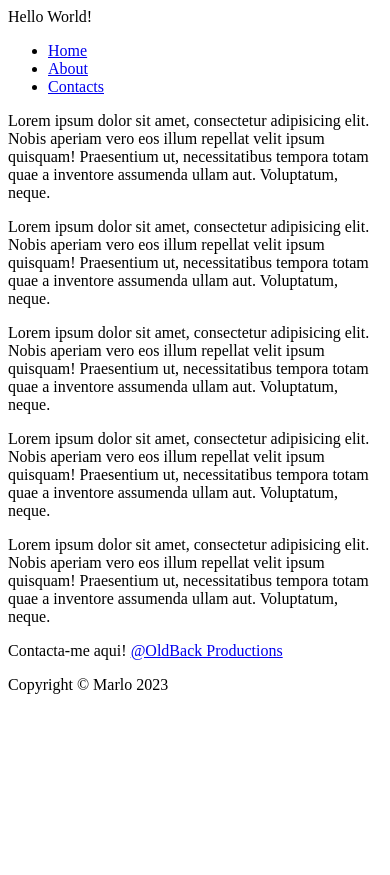
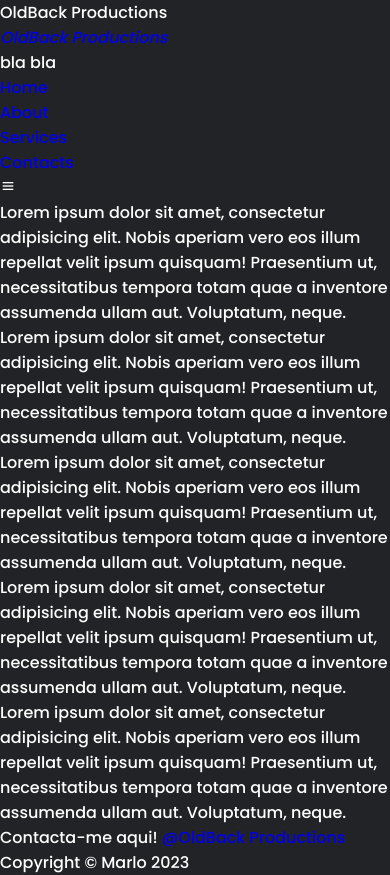
Before and after one commit to marta-almeida-lopes/oldback, a PHP site: page / in a window 390 px wide. Before the commit the page ends 694 px from the top, so only its background shows below. Run offline with PHP 8.4, Linux system fonts and the light colour scheme.

Commit message:
Creating a Responsive Navbar Deleted Hello World on the index PHP file Made changes on the header file: 	- Added Services field 	- Added a navigation icon 	- Added styling

```diff
--- /dev/null
+++ b/css/style.css
@@ -0,0 +1,22 @@
+*{
+    padding: 0;
+    margin: 0;
+    box-sizing: border-box;
+    font-family: 'Poppins', sans-serif;
+    text-decoration: none;
+    list-style: none;
+}
+:root{
+    --bg-color: #222327;
+    --text-color: #fff;
+    --main-color: #29fd53;
+}
+body{
+    min-height: 100vh;
+    background: var(--bg-color);
+    color: var(--text-color);
+}
+
+teste{
+    color: pink;
+}
--- a/html/header.html
+++ b/html/header.html
@@ -2,17 +2,34 @@
 <html lang="en">
 <head>
     <meta charset="UTF-8">
-<meta name="description" contents="OldBack Productions"
-<link rel ="stylesheet" href="style.css" type ="text/css">
+    <meta name="viewport" content="width=device-width, initial-scale=1"
+    <title>OldBack Productions</title>
+    <link rel ="stylesheet" href="../css/style.css" type ="text/css">
+
+    <link href="https://cdn.jsdelivr.net/npm/remixicon@3.5.0/fonts/remixicon.css" rel="stylesheet">
+
+    <link rel="stylesheet"
+    href="https://unpkg.com/boxicons@latest/css/boxicons.min.css">
+
+    <link rel="preconnect" href="https://fonts.googleapis.com">
+    <link rel="preconnect" href="https://fonts.gstatic.com" crossorigin>
+    <link href="https://fonts.googleapis.com/css2?family=Poppins:wght@500;600&display=swap" rel="stylesheet">
 </head>
 <body>
     <header>
         <nav id="navigation">
-                <ul>
+            <a href="#" class="logo"><i class="iconelogo"><span>OldBack Productions</span></i>
+            </a>
+            <p class="teste">bla bla</p>
+            <ul class="navbar">
                 <li><a href="index.php">Home</a></li>
                 <li><a href="about.php">About</a></li>
-                    <li><a href="911111111">Contacts</a></li>
+                <li><a href="services.php">Services</a></li>
+                <li><a href="#">Contacts</a></li>
             </ul>
+            <div class="main">
+                <div class="bx bx-menu" id="menu-icon"></div>
+            </div>
         </nav>
     </header>
     <div id="contents"></div>
--- a/index.php
+++ b/index.php
@@ -1,7 +1,3 @@
-<?php
-echo "Hello World!"
-?>
-
 <?php echo file_get_contents("html/header.html"); ?>
 <?php echo file_get_contents("html/body.html"); ?>
 <?php echo file_get_contents("html/footer.html"); ?>
```
Lines whose indentation alone changed are shown as unchanged.
